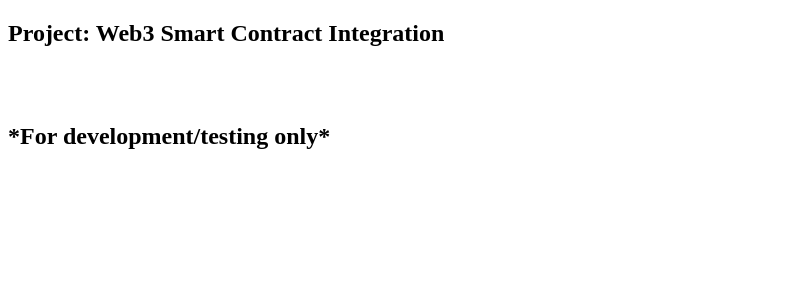
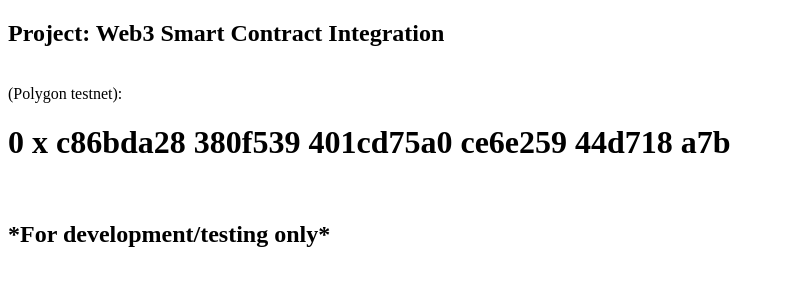
Before and after one commit to fardin-ahmed-shawon/dapp-test, a plain HTML site: page test.html in a window 1280 px wide. Shown: the whole page, without its empty margins (0-785 px from the left). Drawn offline with Linux system fonts and the light colour scheme.

Commit message:
up to date

```diff
--- a/test.html
+++ b/test.html
@@ -8,8 +8,8 @@
 <body>
     <h2>Project: Web3 Smart Contract Integration</h2>
     <br>
-
-
+    (Polygon testnet):
+    <h1>0 x c86bda28 380f539 401cd75a0 ce6e259 44d718 a7b</h1>
     <br>
     <h2>*For development/testing only*</h2
 
```
